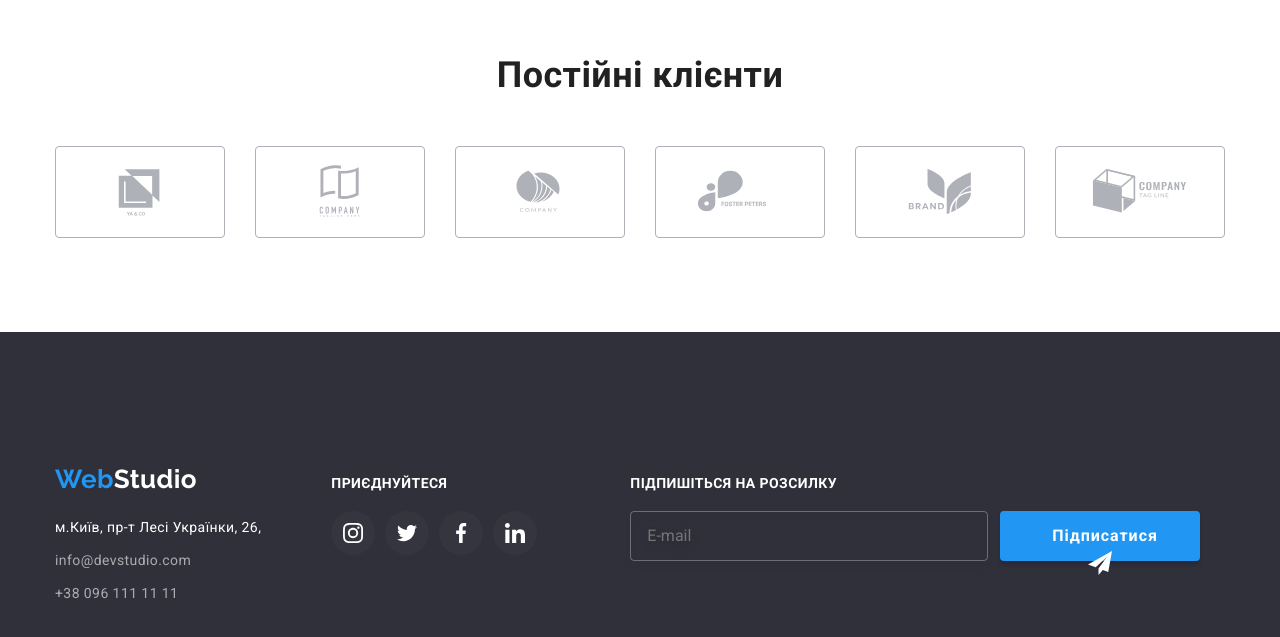
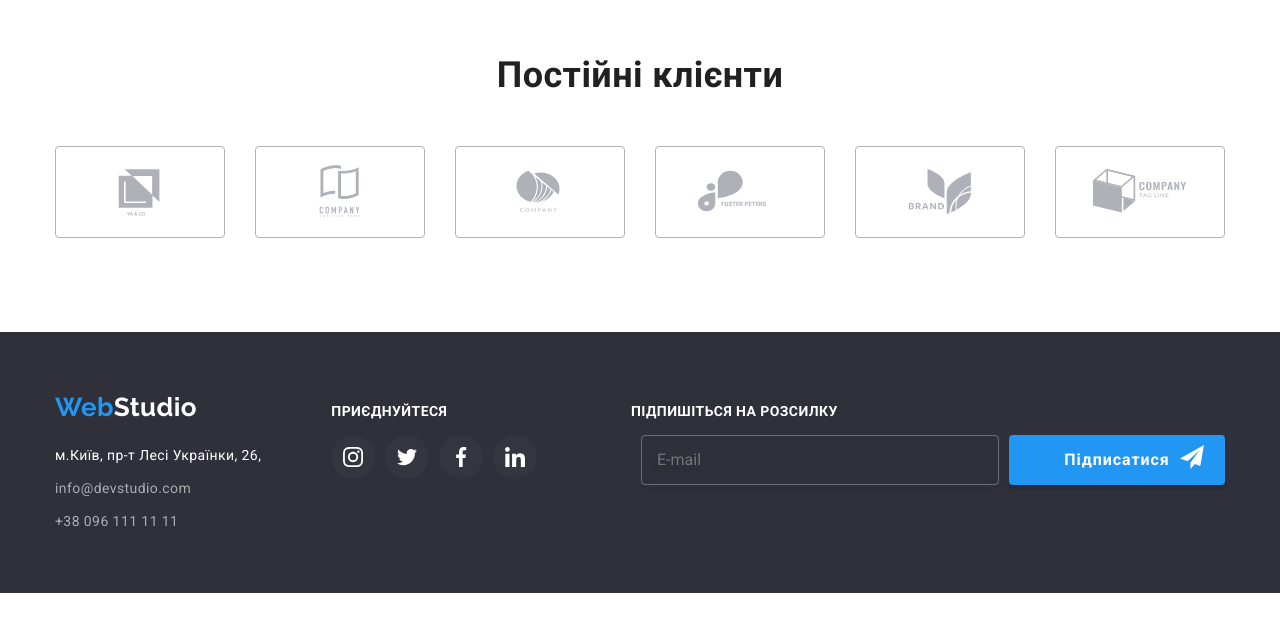
Before and after one commit to AnnaBabeshko/goit-markup-hw-06, a plain HTML site: page index.html in a window 1280 px wide. Shown: the part 2344-2981 px from the top of the page. After the commit the page ends 2937 px from the top, so only its background shows below. Drawn offline with nearby package versions, Linux system fonts and the light colour scheme.

Commit message:
foot-lit

```diff
--- a/css/styles.css
+++ b/css/styles.css
@@ -427,17 +427,12 @@
     background-color: var(--accent-color);
   }
   .footer-email {
-    display: block;
-    margin-left: 93px;
-    margin-bottom: 83px;
-    margin-top: 83px;
+    margin-left: auto;
+    /*margin-bottom: 83px;
+    margin-top: 83px;*/
   }
 
-  .footer-form {
-    display: flex;
-    gap: 12px;
-  }
-  .footer-form-field {
+  .footer-email input {
     border: 1px solid rgba(255, 255, 255, 0.3);
     filter: drop-shadow(0px 4px 4px rgba(0, 0, 0, 0.15));
     border-radius: 4px;
@@ -446,28 +441,60 @@
     background-color: inherit;
     font-size: 16px;
     line-height: calc(20/16);
-    padding: 16px;
+    padding: 16px 15px;
+  }
+
+  .footer-text {
+    font-weight: 700;
+    font-size: 14px;
+    line-height: 1.14;
+    letter-spacing: 0.03em;
+    text-transform: uppercase;
+    margin-bottom: 15px;
+    color: var(--background-color);
+  }
+
+  .footer-form-field {
+    color: var(--background-color)  ;
+    outline: none;
   }
 
   .form-btn {
+    position: relative;
+    font-family: inherit;
+    font-weight: 700;
+    font-size: 16px;
+    line-height: 1.88;
+    letter-spacing: 0.06em;
+    margin: 0;
+    padding: 10px 62px 10px 28px;
+    min-width: 216px;
+    text-align: center;
+    cursor: pointer;
+    color: var(--thirdy-color);
+    background-color: var(--accent-color);
+    border-width: 0;
+    box-shadow: 0px 4px 4px rgba(0, 0, 0, 0.15);
+    border-radius: 4px;
+    color: var(--background-color);
+    background-color: var(--acent-color);
+    transition: background-color 250ms cubic-bezier(0.4, 0, 0.2, 1);
+  }
+
+  .form-btn:hover,
+  .form-btn:focus {
+      background-color: var(--grey-color);
+  }
+
+  .footer-form {
     display: flex;
     gap: 10px;
-    width: 200px;
-    height: 50px;
-    justify-content: space-between;
-    font-weight: 700;
-    font-size: 16px;
-    line-height: calc(30/16);
-    letter-spacing: 0,06;
   }
-  .form-btn-text {
-    font-weight: 700;
-    font-size: 16px;
-    line-height: calc(30/16);
-    letter-spacing: 0, 06;
-  }
+
   .icon-teleg {
+    position: absolute;
     fill: var(--background-color);
+    margin-left: 10px;
   }
 
 
@@ -575,7 +602,6 @@
   .socials {
     display: flex;
     justify-content: center;
-    align-items: center;
     gap: 10px;
   }
   .socials-link {
@@ -585,10 +611,8 @@
     width: 44px;
     height: 44px;
     border-radius: 50%;
-    background-color: var(--background-color);
+    /*background-color: var(--background-color);*/
     color: var(--grey-color);
-    /*outline: 2px solid red;
-    outline-offset: -2px;*/
     transition: color var(--anim-fast), background-color var(--anim-fast);
   }
   .socials-icon {
--- a/index.html
+++ b/index.html
@@ -566,23 +566,22 @@
           </ul>
         </div>
         <div class="footer-email">
-          <p class="footer-text">ПІДПИШІТЬСЯ НА РОЗСИЛКУ</p>
-          <form class="footer-form" name="footer_form">
+          <p class="footer-text">Підпишіться на розсилку</p>
+          <form class="footer-form">
+            <label for="email"></label>
             <input
               class="footer-form-field"
-              type="email"
-              name="user_footer_mail"
-              id="user_footer_mail"
+              type="text"
+              name="email"
+              id="email"
               placeholder="E-mail"
               required
             />
             <button class="form-btn" type="submit">
-             <div>
-              <p class="form-btn-text">Підписатися</p>
+              Підписатися
               <svg class="icon-teleg" width="24" height="24">
                 <use href="./images/icons.svg#icon-teleg"></use>
               </svg>
-              </div>
             </button>
           </form>
         </div>
```
